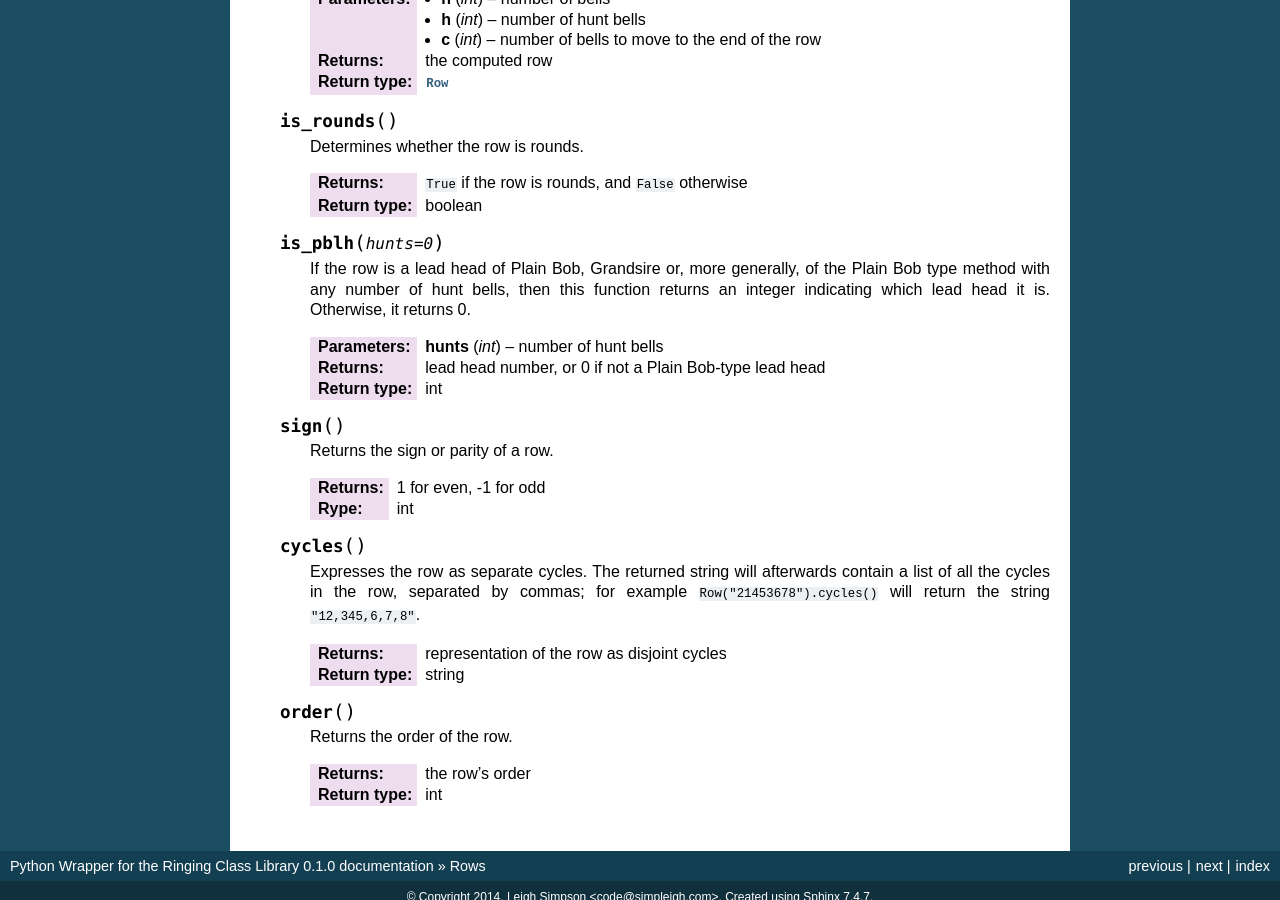
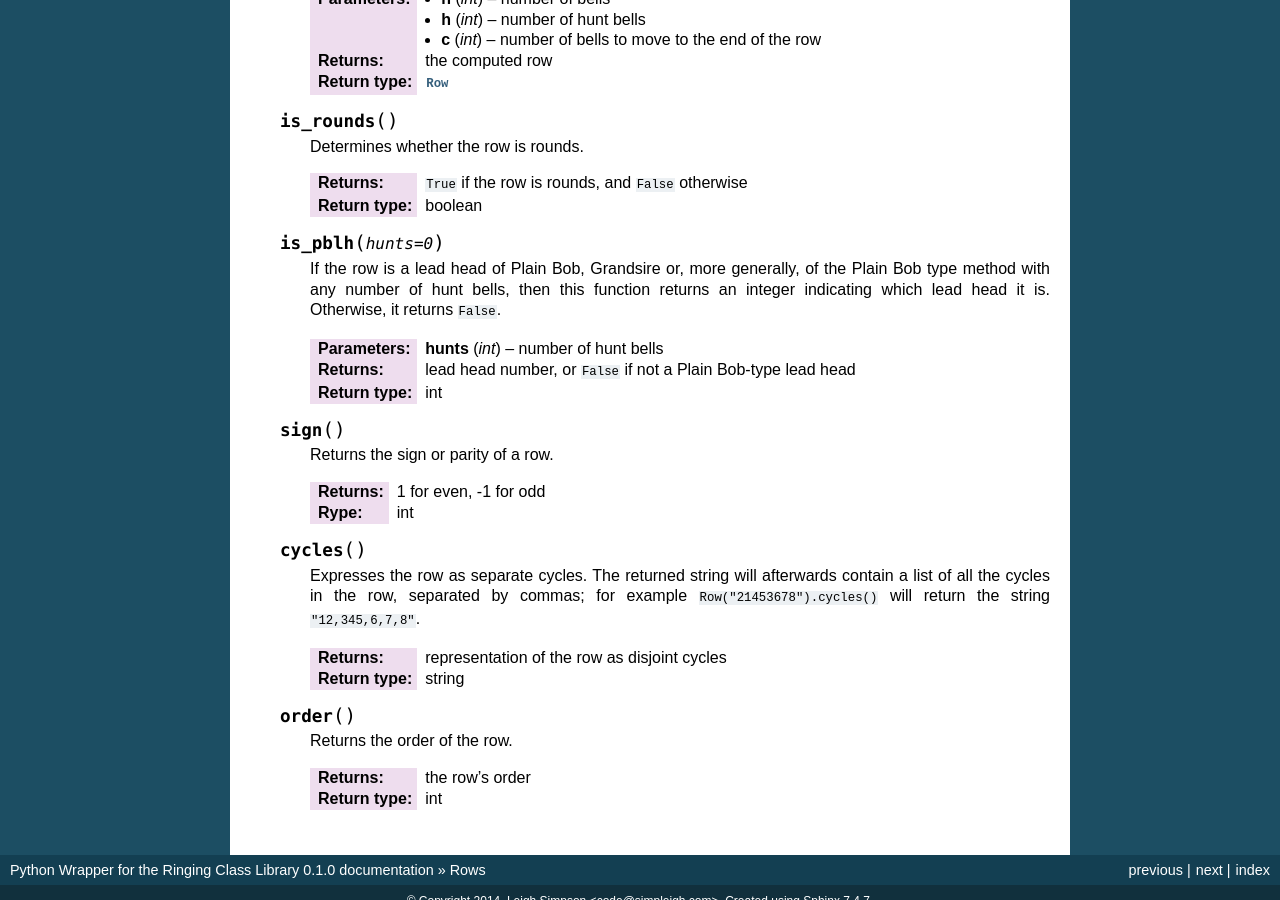
Before and after one commit to ringing-lib/ringing-lib-python, a Sphinx documentation site: the page built from docs/source/classes/row.rst, in a window 1280 px wide and 900 px high, scrolled down 3656 px. Built offline with Sphinx 7.4.7, drawn with Linux system fonts in a browser that asks for light colours.

Commit message:
Modified Row.is_pblh() to return False rather than 0 if not a PBLH

```diff
--- a/docs/source/classes/row.rst
+++ b/docs/source/classes/row.rst
@@ -217,10 +217,10 @@ The Row Class
       If the row is a lead head of Plain Bob, Grandsire or, more generally, of
       the Plain Bob type method with any number of hunt bells, then this
       function returns an integer indicating which lead head it is. Otherwise,
-      it returns 0.
+      it returns ``False``.
 
       :param int hunts: number of hunt bells
-      :return: lead head number, or 0 if not a Plain Bob-type lead head
+      :return: lead head number, or ``False`` if not a Plain Bob-type lead head
       :rtype: int
 
    .. method:: sign()
```
Also changed, not shown: 1 other file.
